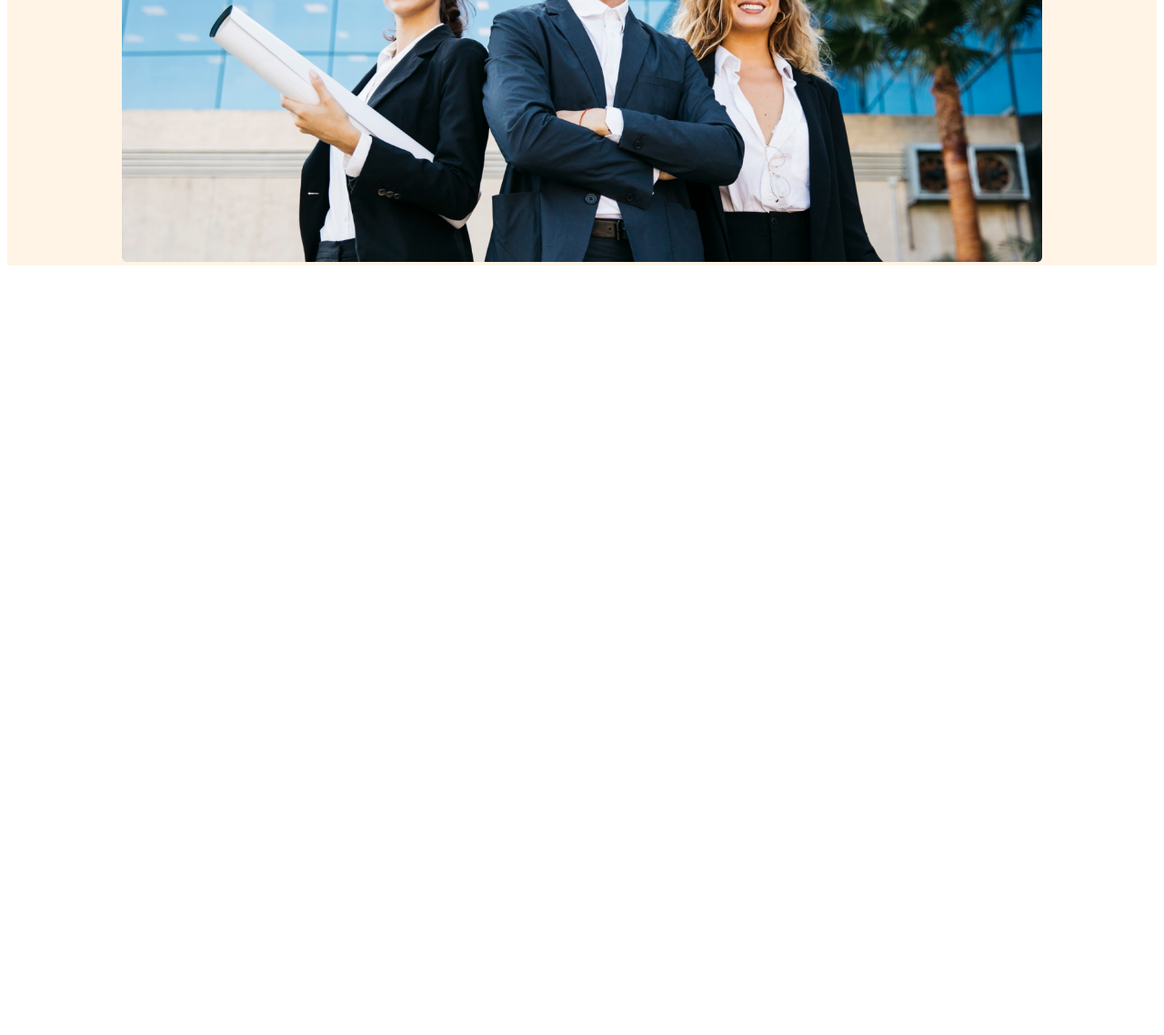
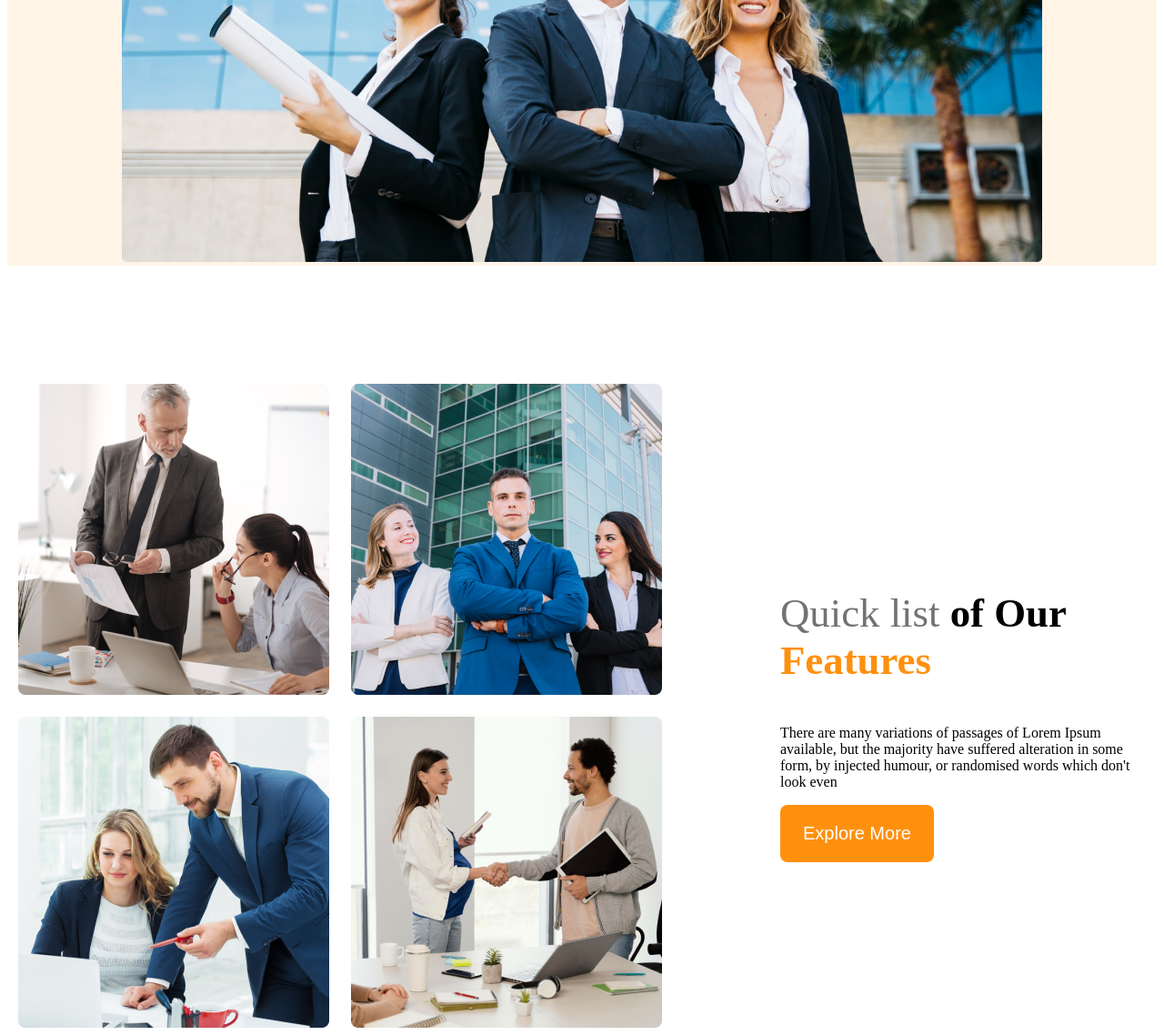
Before and after one commit to tisha39/G3-architects, a plain HTML site: page index.html in a window 1280 px wide. Shown: the part 745-1883 px from the top of the page at 91% size. Before the commit the page ends 1045 px from the top, so only its background shows below. Drawn offline with Linux system fonts and the light colour scheme.

Commit message:
trems features

```diff
--- a/index.html
+++ b/index.html
@@ -35,11 +35,88 @@
                     look even</p>
                 <button class="btn-primary">Explore More</button>
             </div>
-           <div class="banner-img-container">
-            <img class="banner-img" src="./images/banner.png" alt="">
-           </div>
+            <div class="banner-img-container">
+                <img class="banner-img" src="./images/banner.png" alt="">
+            </div>
         </div>
     </header>
+
+
+    <!-- navbar section start  -->
+
+    <!-- Quick list  features team  section start  -->
+
+
+
+    <main>
+        <section class="teams  display-flex">
+            <div class="team-img-cointainer">
+                <img src="./images/team1.png" alt="two architect discussing about desing">
+                <img src="./images/team2.png" alt="">
+                <img src="./images/team3.png" alt="">
+                <img src="./images/team4.png" alt="">
+            </div>
+
+            <div class="our-feature">
+                <h3 class="feature-title"> <span id="quick-list" class="text-light-gray"> Quick list </span> of Our <span class="text-primary"> <br> Features</span> </h3>
+                <p class="feature-description ">There are many variations of passages of Lorem Ipsum available, but the
+                    majority have suffered alteration in some form, by injected humour, or randomised words which don't
+                    look even</p>
+                    <button class="btn-primary">Explore More</button>
+            </div>
+        </section>
+        <!-- Quick list  features team  section end  -->
+
+
+
+
+
+
+
+
+
+
+
+    </main>
+
+
+
+
+
+
+
+
+
+
+
+
+
+
+
+
+
+
+
+
+
+
+
+
+
+
+
+
+
+
+
+
+
+
+
+
+
+
+
 </body>
 
 </html>
--- a/style.css
+++ b/style.css
@@ -25,10 +25,22 @@
 .bg-light{
   background-color: rgba(255, 144, 14, 0.1);;
 }
-  /* header styles */
+main{
+  max-width: 1440px;
+  margin: 0 auto;
+}
+main >section{
+  margin-top: 130px;
+}
 
 
 
+
+
+
+
+
+  /* header styles */
   /* navbar related style  */
 .navbar{
   justify-content: space-around;
@@ -83,22 +95,43 @@ text-align: center;
 }
 
 
+/* <!-- Quick list features team  section start  -->  */
+
+.teams{
+  align-items: center;
+  max-width: 1240px;
+  margin-inline: auto;
+}
+.team-img-cointainer{
+  display: grid;
+  grid-template-columns: repeat(2, 1fr);
+  gap: 24px;
+}
+.our-feature{
+  margin-left: 130px;
+  max-width: 530px;
+
+}
+
+.feature-title{
+  font-size: 2.8rem;
+  font-weight: 700;
+}
+
+#quick-list{
+  font-weight: 500;
+}
+.text-primary{
+  color: #FF900E;
+}
+
+/* Quick list  features team  section end  */
 
 
 
 
 
-
-
-
-
-
-
-
-
-
-
-
+/* Features you will love & enjoy section start  */
 
 
 
@@ -121,7 +154,62 @@ text-align: center;
 /* responsive side  start  */
 
 @media screen  and (max-width:576px){
-  .navbar, .nav-link{
+  .navbar,
+   .nav-link ,
+   .teams{
     flex-direction: column;
   }
+
+.team-img-cointainer{
+  grid-template-columns: repeat(1,1fr);
 }
+.our-feature{
+  margin-left: 20px;
+}
+
+
+
+
+
+
+
+
+
+
+
+
+
+
+
+/* medium size device  */
+ @media screen and (min-widht:576px) and (max-width:992px){
+  .tearm{
+    flex-direction: column;
+  }
+.our-feature{
+  margin: 50px auto;
+}
+
+
+ }
+
+
+
+
+
+
+
+
+
+
+
+
+
+
+
+
+
+
+
+
+}
```
